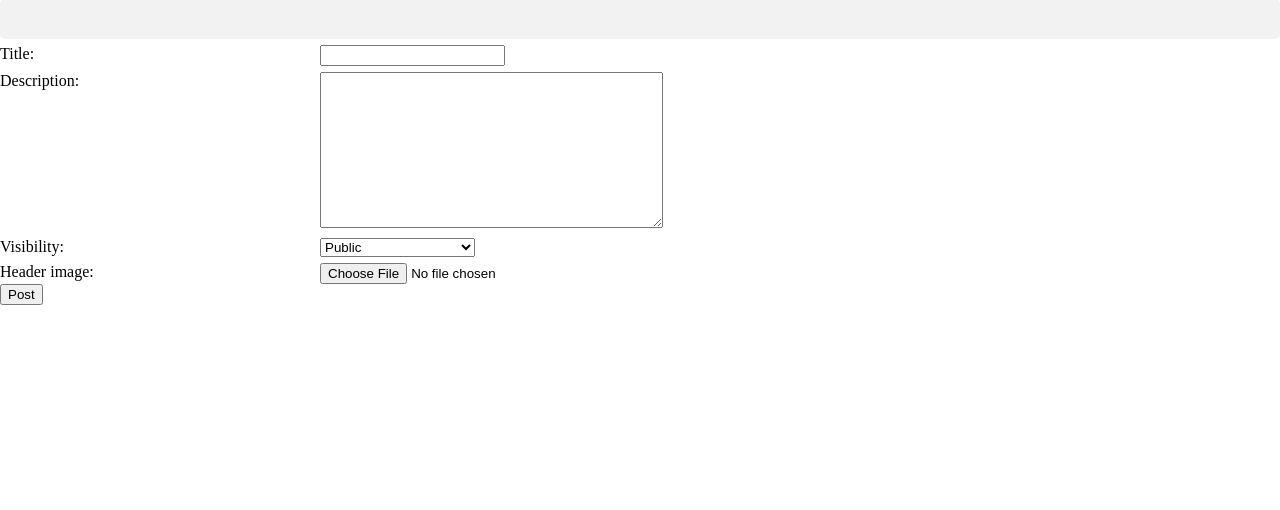
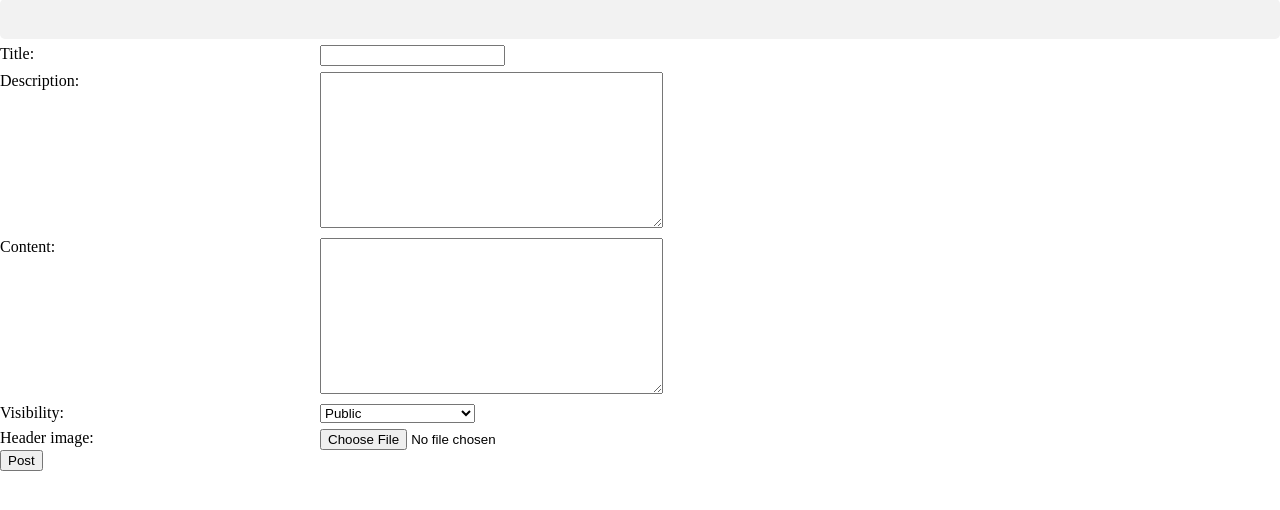
Before and after one commit to CMPUT404-F21T0/CMPUT404-Project-BetterSocial, a Django app: page /post/ in a window 1280 px wide. Shown: the part 156-666 px from the top of the page. Run offline with Django 3.2, Linux system fonts and the light colour scheme; the visitor is signed in with stand-in values (Sample User, id 1); some libraries are stand-ins or nearby versions.

Commit message:
Minor changes
- Changes to the MVT to reflect the adding of the content field in the Post model
- Removed side comments
- Changed urls.py such that it doesn't use regular expressions

```diff
--- a/socialdistribution/bettersocial/forms.py
+++ b/socialdistribution/bettersocial/forms.py
@@ -9,6 +9,7 @@ class PostCreationForm(ModelForm):
         # More fields can be added
         fields = ['title',
                   'description',
+                  'content',
                   'visibility',
                   'header_image']
 
--- a/socialdistribution/bettersocial/models.py
+++ b/socialdistribution/bettersocial/models.py
@@ -207,10 +207,10 @@ class Comment(models.Model):
     uuid = models.UUIDField(primary_key = True, default = uuid.uuid4)
 
     # Comment belongs to a post
-    post = models.ForeignKey(Post, related_name = "comments",on_delete = models.CASCADE) # related_name = "comments"
+    post = models.ForeignKey(Post, related_name = "comments",on_delete = models.CASCADE)
 
     # Should ideally be a FK BUT since foreign comments would be stored in this database (i.e. would be POSTed from another server), it could be violated -- because we don't store foreign users here. So it is more of a soft-FK via uuid
-    author_uuid = models.UUIDField() #models.ForeignKey(Author, default=None, on_delete = models.CASCADE) #
+    author_uuid = models.UUIDField()
 
     # Reuse the same choices as post. Although TODO: 2021-10-21 image types may be rejected, that is TBD
     content_type = models.CharField(max_length = 32, choices = ContentType.choices, default = ContentType.PLAIN)
@@ -230,7 +230,7 @@ class Comment(models.Model):
         return ContentType[self.content_type]
 
     def __str__(self):
-        #author = Author.objects.get(uuid=self.author_uuid)
+        # TODO: 2021-10-28 query local authors display name through author uuid, for remote authors TBD
         return str(self.post.title) + ' | ' + str(self.author_username)
 
 
--- a/socialdistribution/bettersocial/templates/bettersocial/postapost.html
+++ b/socialdistribution/bettersocial/templates/bettersocial/postapost.html
@@ -33,6 +33,15 @@
 
         <div class="row">
             <div class="size-25">
+                {{ form.content.label_tag}}
+            </div>
+            <div class="size-75">
+                {{ form.content }}
+            </div>
+        </div>
+
+        <div class="row">
+            <div class="size-25">
                 {{ form.visibility.label_tag }}
             </div>
             <div class="size-75">
--- a/socialdistribution/bettersocial/urls.py
+++ b/socialdistribution/bettersocial/urls.py
@@ -10,11 +10,10 @@ app_name = 'bettersocial'
 urlpatterns = [
     path('', views.IndexView.as_view(), name = 'index'),
     path('post/', views.AddPostView.as_view(), name = 'post'),
-    # (?P<pk>[\w-]+) --> in url() is used as a PK for the post
-    url(r'^article/(?P<pk>[\w-]+)/$', views.ArticleDetailView.as_view(), name='article_details'),
-    url(r'^article/edit/(?P<pk>[\w-]+)/$', views.UpdatePostView.as_view(), name='edit_post'),
-    url(r'^article/(?P<pk>[\w-]+)/remove/$', views.DeletePostView.as_view(), name='delete_post'),
-    url(r'^article/(?P<pk>[\w-]+)/comment/$', views.AddCommentView.as_view(), name='add_comment'),
+    path('article/<uuid:pk>/', views.ArticleDetailView.as_view(), name='article_details'),
+    path('article/edit/<uuid:pk>/', views.UpdatePostView.as_view(), name='edit_post'),
+    path('article/<uuid:pk>/remove/', views.DeletePostView.as_view(), name='delete_post'),
+    path('article/<uuid:pk>/comment/', views.AddCommentView.as_view(), name='add_comment'),
     path('profile/', views.ProfileView.as_view(), name = 'profile'),
     path('inbox/', views.InboxView.as_view(), name = 'inbox'),
     path('stream/', views.StreamView.as_view(), name = 'stream'),
--- a/socialdistribution/bettersocial/views.py
+++ b/socialdistribution/bettersocial/views.py
@@ -26,7 +26,7 @@ class ArticleDetailView(generic.DetailView):
 class UpdatePostView(generic.UpdateView):
     model = Post
     template_name = 'bettersocial/edit_post.html'
-    fields = ['title', 'description', 'visibility', 'header_image']
+    fields = ['title', 'description', 'content', 'visibility', 'header_image']
 
     def get_success_url(self):
         return reverse_lazy('bettersocial:article_details', kwargs={'pk': self.kwargs['pk']})
```
Also changed, not shown: socialdistribution/bettersocial/templates/bettersocial/edit_post.html (+9 -0 lines).
